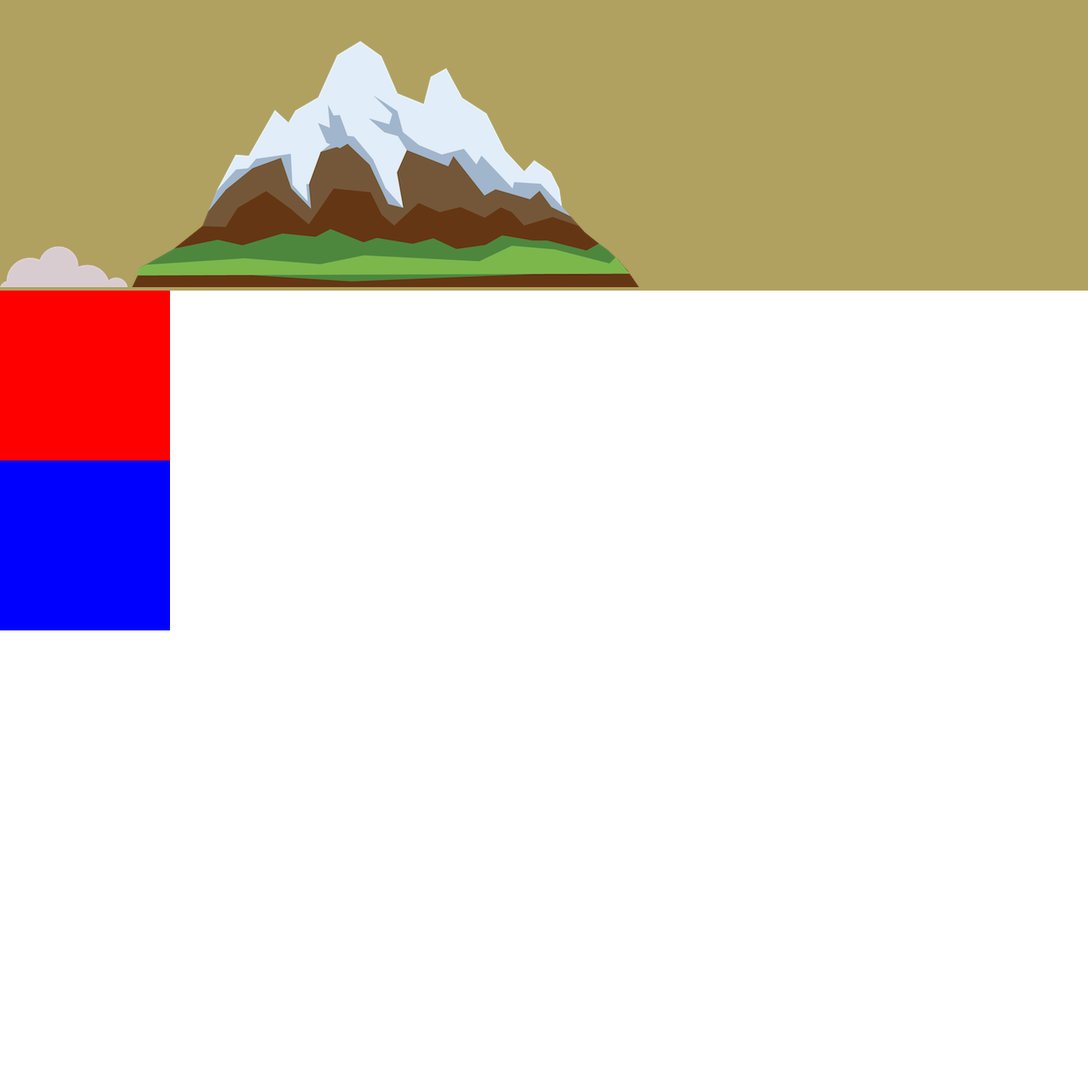
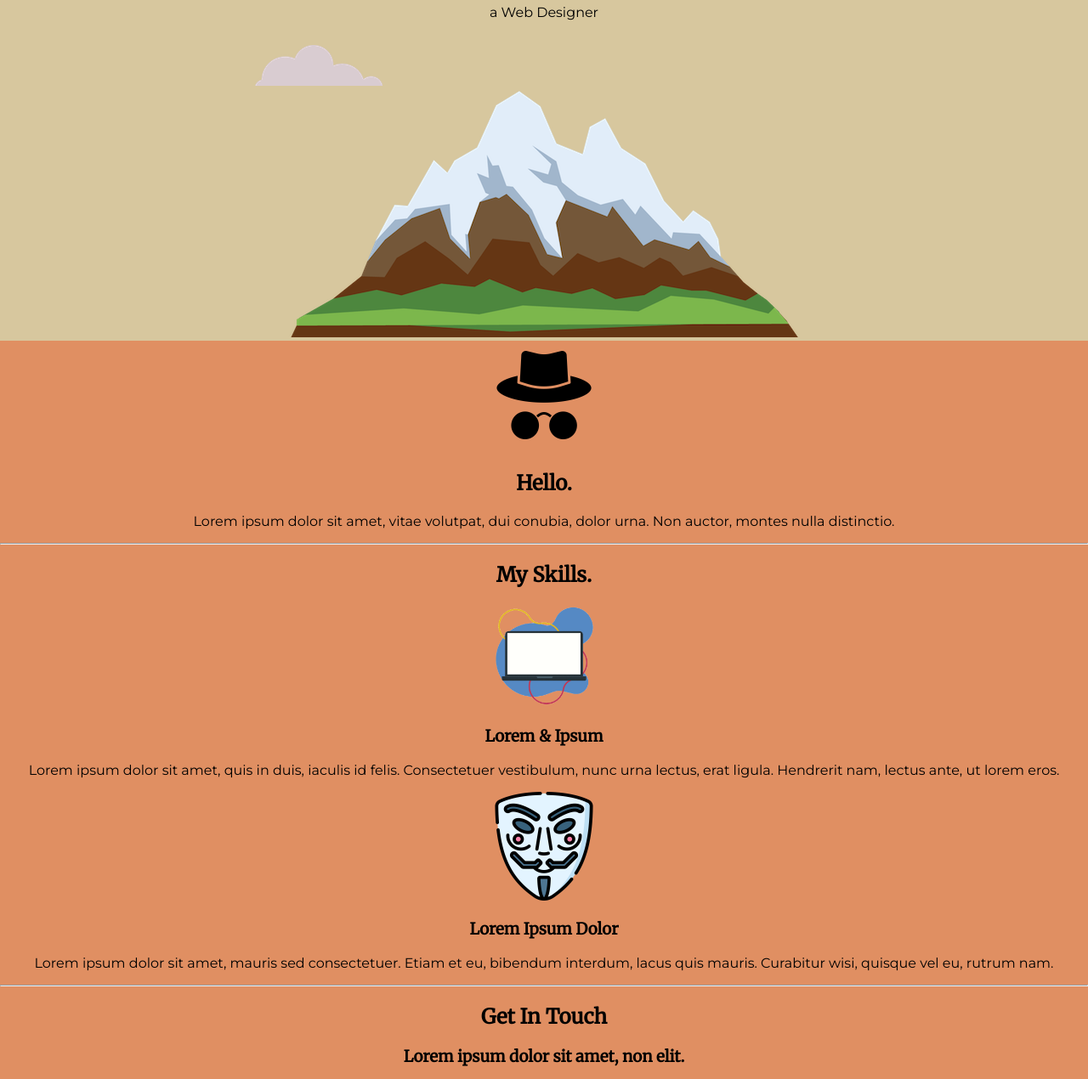
Before and after one commit to WyzrdX/CSS---My-Site, a plain HTML site: page index.html in a window 1280 px wide. Shown: the part 163-1433 px from the top of the page at 85% size. Before the commit the page ends 905 px from the top, so only its background shows below. Drawn offline with Linux system fonts and the light colour scheme.

Commit message:
Updates 03/14

```diff
--- a/css/styles.css
+++ b/css/styles.css
@@ -2,25 +2,61 @@
 
 body {
   margin: 0;
-}
-
-.top-container {
-  background-color: #b0a160;
-  margin-top: 0;
-}
-
-.middle-container {
-  background-color: red;
-  height: 200px;
-  width: 200px;
-}
-
-.bottom-container {
-  background-color: blue;
-  height: 200px;
-  width: 200px;
+  text-align: center;
+  font-family: 'Montserrat', sans-serif;
 }
 
 h1 {
   margin-top: 0;
+  font-family: 'Sacramento', cursive;
 }
+
+h2 {
+  font-family: 'Merriweather', serif;
+}
+
+h3 {
+  font-family: 'Merriweather', serif;
+}
+
+.top-container {
+  background-color: #d7c79e;
+  position: relative;
+  padding-top: 100px;
+}
+
+.top-cloud {
+  position: absolute;
+  top: 50px;
+  right: 300px;
+}
+
+.middle-container {
+  background-color: #e08f62;
+}
+
+.profile-img {
+  height: 10%;
+  width: 10%;
+}
+
+.skill-1 {
+  height: 10%;
+  width: 10%;
+}
+
+.skill-2 {
+  height: 10%;
+  width: 10%;
+}
+
+.bottom-container {
+  background-color: #a35638;
+}
+
+
+.bottom-cloud {
+  position: absolute;
+  bottom: 300px;
+  left: 300px;
+}
--- a/index.html
+++ b/index.html
@@ -7,21 +7,50 @@
 
   <link rel="stylesheet" href="css/styles.css">
   <link rel="icon" href="favicon.ico">
+  <link href="https://fonts.googleapis.com/css?family=Merriweather|Montserrat|Sacramento&display=swap" rel="stylesheet">
 </head>
 
 <body>
   <div class="top-container">
-    <img src="images/cloud.png" alt="cloud-img">
+    <img class="top-cloud" src="images/cloud.png" alt="cloud-img">
     <h1>I'm Gene</h1>
     <p>a Web Designer</p>
-    <img src="images/cloud.png" alt="cloud-img">
+    <img class="bottom-cloud" src="images/cloud.png" alt="cloud-img">
     <img src="images/mountain.png" alt="mountain-img">
   </div>
   <div class="middle-container">
-
+    <div class="profile">
+      <img class="profile-img" src="images/hat.png" alt="Who Am I?">
+      <h2>Hello.</h2>
+      <p>Lorem ipsum dolor sit amet, vitae volutpat, dui conubia, dolor urna. Non auctor, montes nulla distinctio.</p>
+    </div>
+    <hr>
+    <div class="skills">
+      <h2>My Skills.</h2>
+      <div class="skill-row">
+        <img class="skill-1" src="images/code.gif" alt="01010111 01010100 01000110">
+        <h3>Lorem & Ipsum</h3>
+        <p>Lorem ipsum dolor sit amet, quis in duis, iaculis id felis. Consectetuer vestibulum, nunc urna lectus, erat ligula. Hendrerit nam, lectus ante, ut lorem eros.</p>
+      </div>
+      <div class="skill-row">
+        <img class="skill-2" src="images/hack.png" alt="01000001 01101110 01101111 01101110">
+        <h3>Lorem Ipsum Dolor</h3>
+        <p>Lorem ipsum dolor sit amet, mauris sed consectetuer. Etiam et eu, bibendum interdum, lacus quis mauris. Curabitur wisi, quisque vel eu, rutrum nam.</p>
+      </div>
+    </div>
+    <hr>
+    <div class="contact-me">
+      <h2>Get In Touch</h2>
+      <h3>Lorem ipsum dolor sit amet, non elit.</h3>
+      <p>Lorem ipsum dolor sit amet, in quis, aenean amet. Phasellus sodales, tellus donec dui, ornare erat.</p>
+      <a class="btn" href="mailto:name@email.com">CONTACT ME</a>
+    </div>
   </div>
   <div class="bottom-container">
-
+    <a class="footer-link" href="https://www.linkedin.com/">LinkedIn</a>
+    <a class="footer-link" href="https://twitter.com/">Twitter</a>
+    <a class="footer-link" href="https://www.appbrewery.co/">Website</a>
+    <p>© 2020 C G Arthur.</p>
   </div>
 
 </body>
```
Also changed, not shown: images/code.gif (added), images/hack.png (added), images/hat.png (added).
